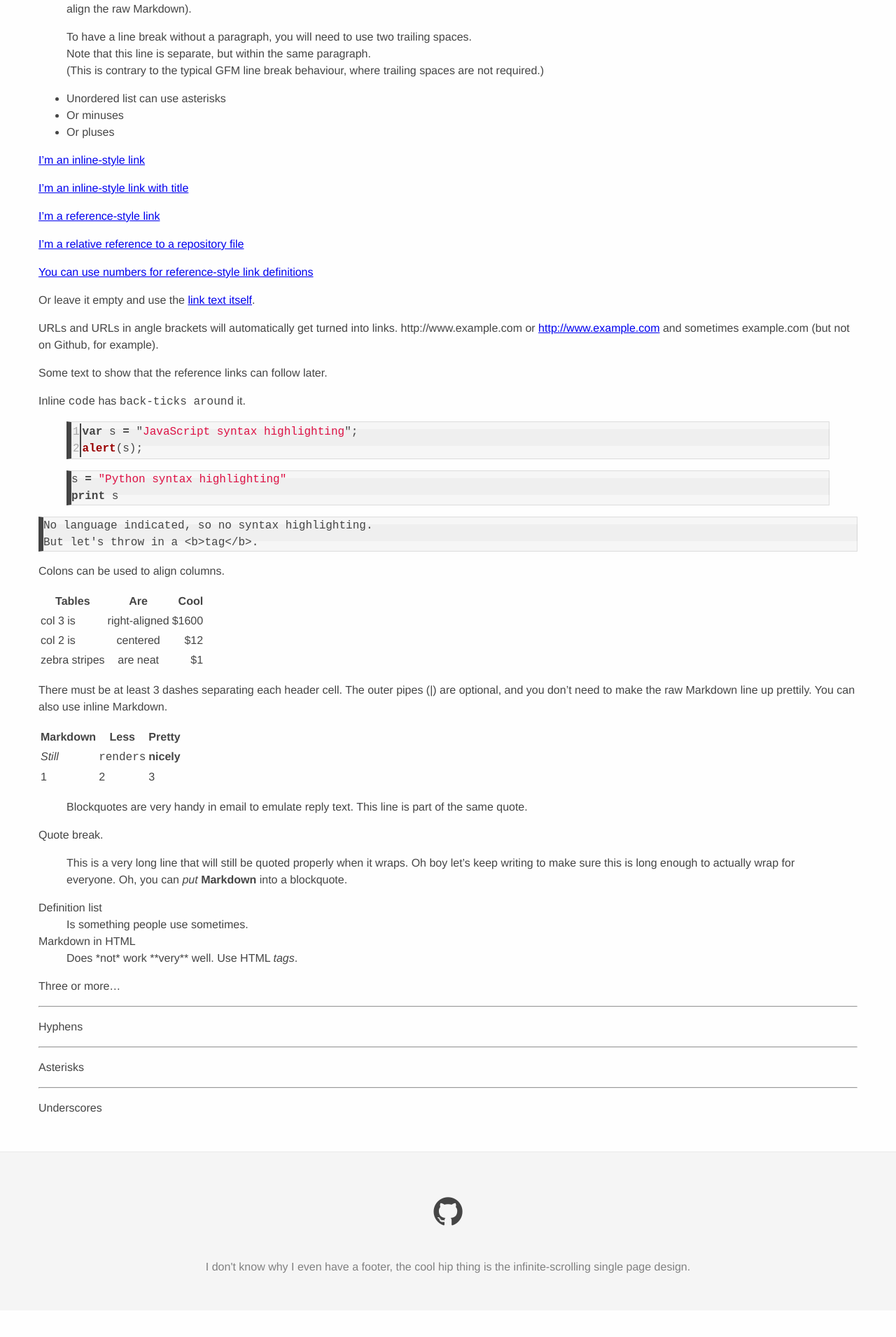
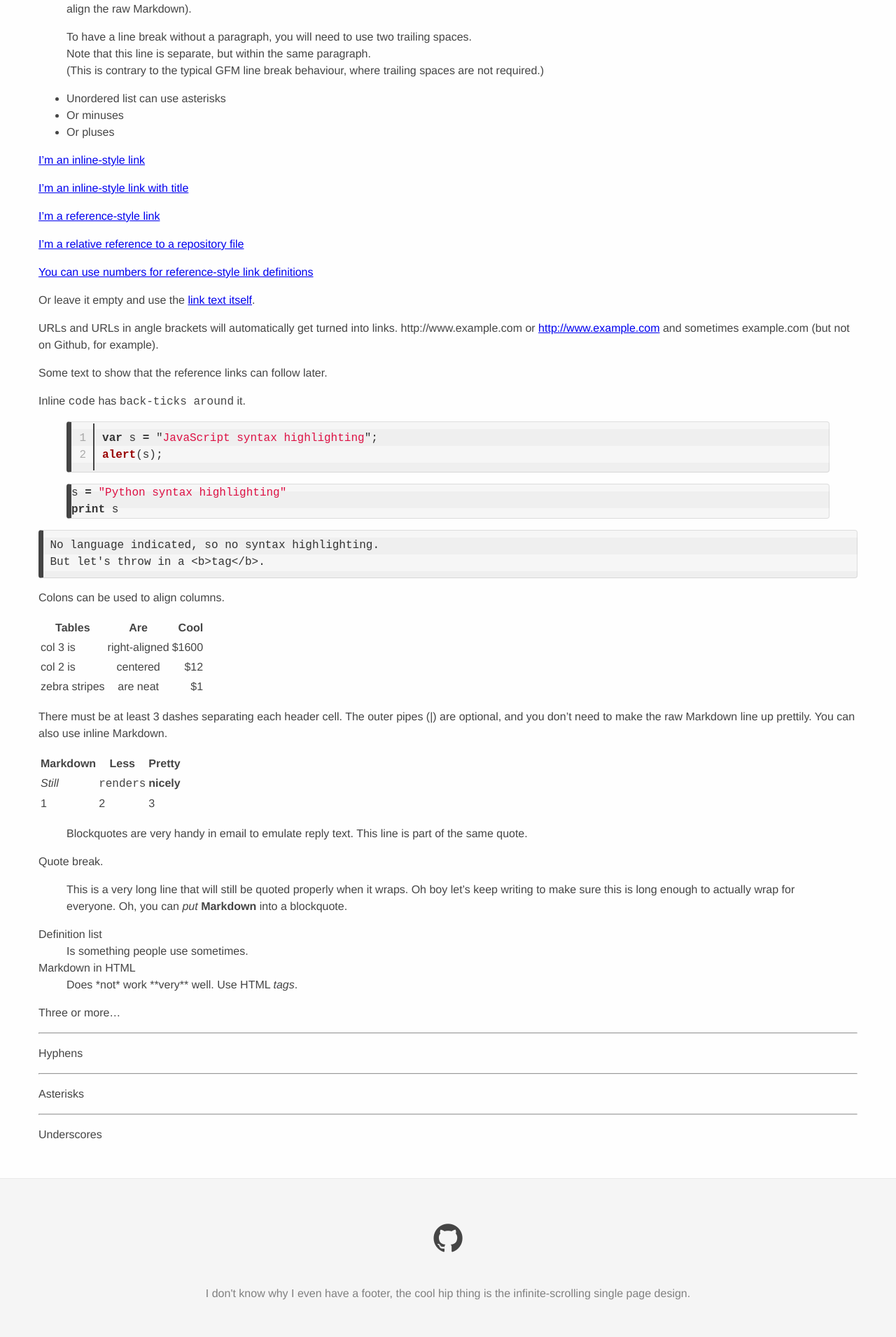
Before and after one commit to Sunstradamus/Sunstradamus.github.io, a Jekyll site: the page built from _posts/2019-08-23-second-post.md, in a window 1280 px wide. Shown: the part 1056-2966 px from the top of the page at 70% size. Built offline with Jekyll 4.4.1, drawn with Linux system fonts in a browser that asks for light colours; before the commit the page ends 2928 px from its top, so only the background shows below that.

Commit message:
OK maybe this time

```diff
--- a/css/style.scss
+++ b/css/style.scss
@@ -5,6 +5,27 @@
 
 /* --- Code blocks --- */
 
+pre {
+  display: block;
+  padding: 9.5px;
+  margin: 0 0 10px;
+  font-size: 13px;
+  line-height: 1.42857143;
+  color: #333;
+  word-break: break-all;
+  word-wrap: break-word;
+  background-color: #f5f5f5;
+  border: 1px solid #ccc;
+  border-radius: 4px;
+}
+pre code {
+  padding: 0;
+  font-size: inherit;
+  color: inherit;
+  white-space: pre-wrap;
+  background-color: transparent;
+  border-radius: 0;
+}
 pre {
   font-size: 16px;
   line-height: 1.5em;
```
